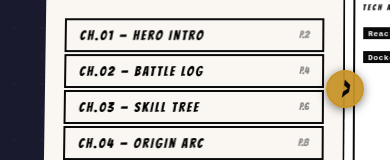
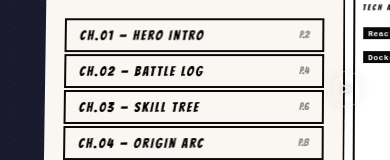
Before and after one commit to georgeaguilar/portfolio-manga, a Vue app: page / in a window 390 px wide. Both pictures are taken after a click on the button "NEXT ▶". Shown: the part 322-482 px from the top of the page. Built offline with nearby package versions, Linux system fonts and the light colour scheme.

Commit message:
fix: improve mobile nav button style and visibility

```diff
--- a/src/components/MangaBook.vue
+++ b/src/components/MangaBook.vue
@@ -393,17 +393,17 @@ onUnmounted(() => {
 
     </div>
   </div>
-  <!-- Mobile spread navigation (phone only, when book is open) -->
+  <!-- Mobile spread navigation (phone only) -->
   <button
     v-if="bookIsOpen && isMobile && mobilePage === 0"
     class="mobile-nav-btn mobile-nav-btn--next"
     @click.stop="mobilePage = 1"
-  >›</button>
+  >></button>
   <button
     v-if="bookIsOpen && isMobile && mobilePage === 1"
     class="mobile-nav-btn mobile-nav-btn--prev"
     @click.stop="mobilePage = 0"
-  >‹</button>
+  ><</button>
   </div>
 
   <!-- Navigation -->
@@ -413,6 +413,7 @@ onUnmounted(() => {
     <button class="arrow-btn" :disabled="isNextDisabled" @click="nextPage">NEXT ▶</button>
   </div>
 </div>
+
 </template>
 
 <style>
@@ -479,26 +480,25 @@ body {
   position: absolute;
   top: 50%;
   transform: translateY(-50%);
-  width: 38px; height: 38px;
+  width: 36px; height: 36px;
   border-radius: 50%;
-  background: rgba(200,148,42,0.95);
-  border: 2px solid #c8942a;
-  color: #0a0a0a;
-  font-family: 'Bangers', cursive;
-  font-size: 1.6rem;
+  background: none;
+  border: 1.5px solid rgba(255,255,255,0.35);
+  color: rgba(255,255,255,0.65);
+  font-family: sans-serif;
+  font-size: 1.1rem;
+  font-weight: 600;
   line-height: 1;
   cursor: pointer;
   z-index: 200;
   display: flex;
   align-items: center;
   justify-content: center;
-  box-shadow: 0 2px 10px rgba(0,0,0,0.5);
-  transition: transform 0.15s, background 0.15s;
+  filter: drop-shadow(0 0 3px rgba(0,0,0,0.6));
+  transition: border-color 0.18s, color 0.18s, transform 0.15s, filter 0.18s;
 }
-.mobile-nav-btn:active {
-  background: #c8942a;
-  transform: translateY(-50%) scale(0.92);
-}
+.mobile-nav-btn:hover { border-color: #c8942a; color: #c8942a; filter: drop-shadow(0 0 4px rgba(200,148,42,0.4)); }
+.mobile-nav-btn:active { transform: translateY(-50%) scale(0.92); }
 .mobile-nav-btn--next { right: -19px; }
 .mobile-nav-btn--prev { left: -19px; }
 
```
